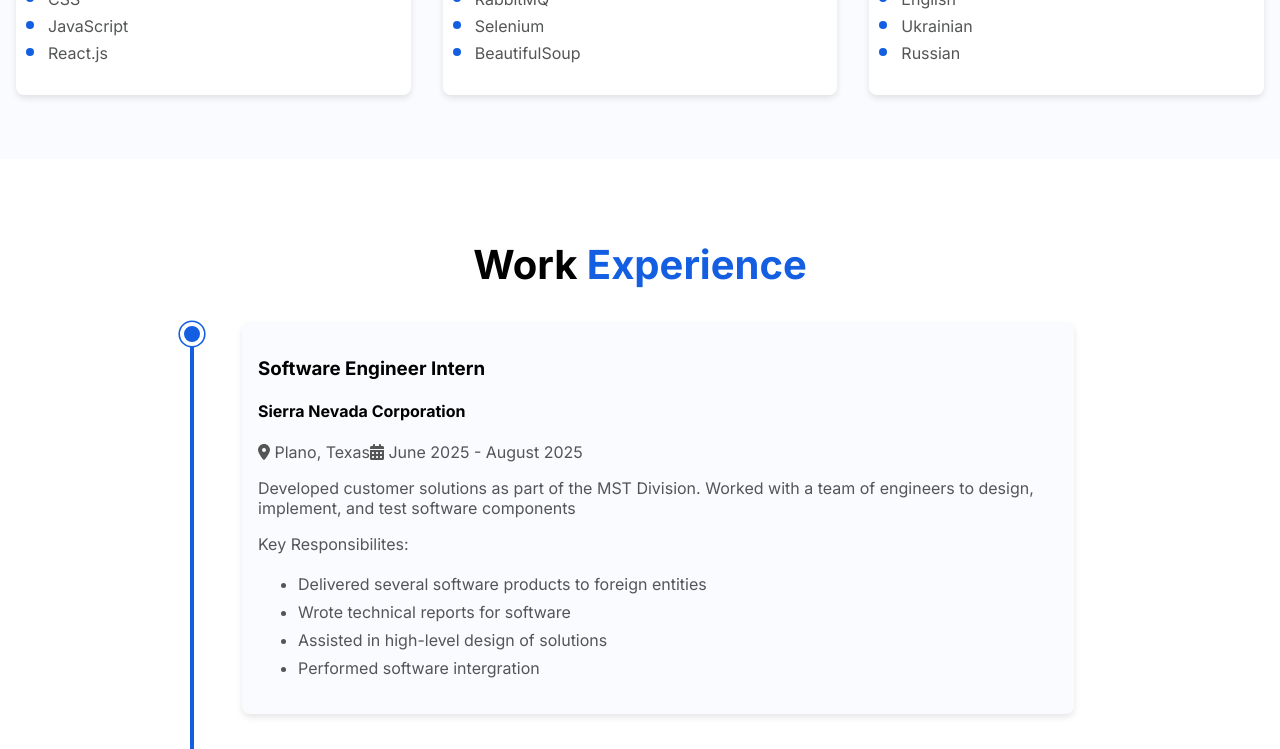
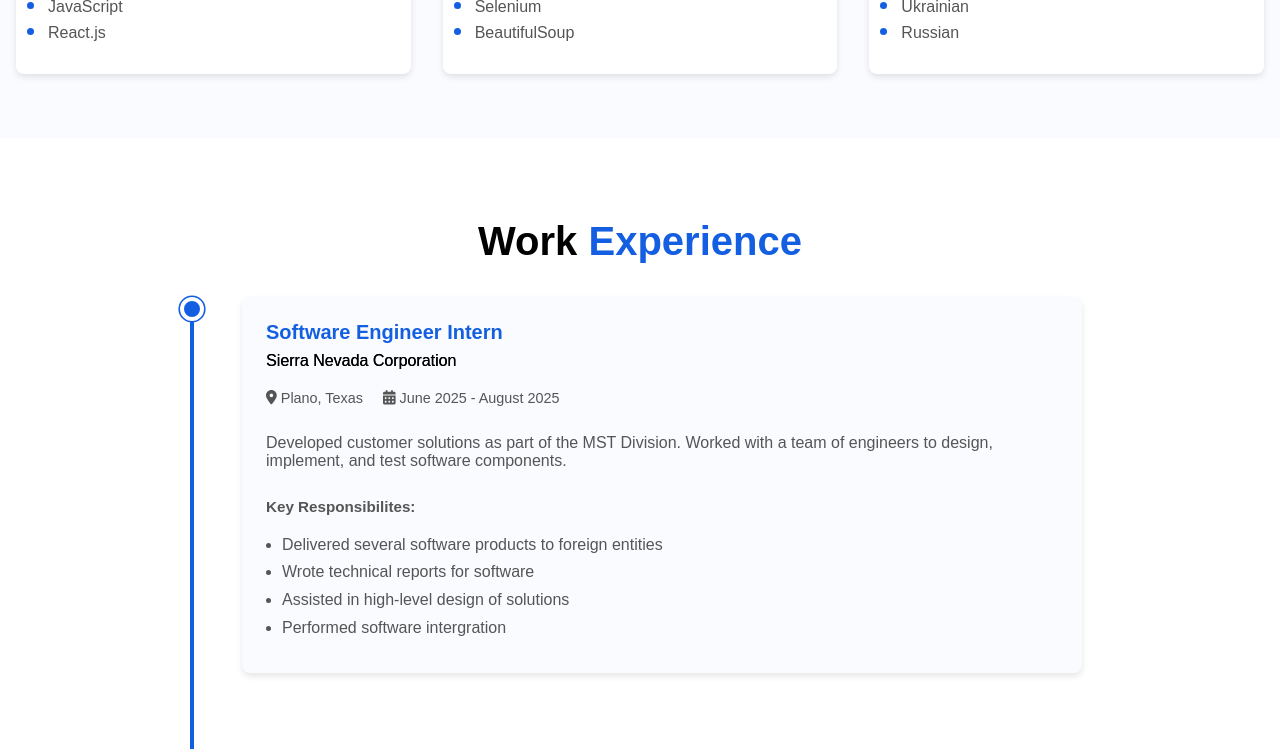
Before and after one commit to RoboticsMB/Personal_Website_2.0, a React (Create React App) app: page / in a window 1280 px wide. Shown: the part 2000-2749 px from the top of the page. Built offline with nearby package versions, Linux system fonts and the light colour scheme.

Commit message:
Finished styling the experiences section, also modified fonts and colors for other sections for smoother flow

```diff
--- a/src/App.css
+++ b/src/App.css
@@ -7,7 +7,7 @@
 
 body{
   overflow-x: hidden;
-  font-family: 'Inter', sans-serif;
+  font-family: 'Manrope', sans-serif;
 }
 
 section{
--- a/src/Components/About/About.css
+++ b/src/Components/About/About.css
@@ -19,7 +19,7 @@
     align-items: center;
     justify-content: space-evenly;
     flex-wrap: wrap;
-    font-size: 1rem;
+    font-size: 1.0rem;
 }
 
 .about-image{
--- a/src/Components/Experience/Experience.css
+++ b/src/Components/Experience/Experience.css
@@ -16,7 +16,6 @@
 .timeline{
     position: relative;
     margin: 0 auto;
-    /* margin-left: 5rem; This is for the line to not be at edge of screen because its a border */
     padding-left: 1rem; /*This is so that the text is not right up against the line*/
     border-left: .25rem solid #145fe1;
     max-width: 55rem;
@@ -49,6 +48,7 @@
     max-width: 50rem;
     min-width: 20rem;
     padding: 1rem;
+    padding-left: 1.5rem;
     transition: box-shadow 0.3s ease;
 }
 
@@ -60,8 +60,47 @@
     color: #545555;
 }
 
+.timeline-content ul{
+    padding-left: 1rem;
+}
+
 .timeline-content li{
-    padding-top: .25rem;
-    padding-bottom: .25rem;
+    padding-top: .3rem;
+    padding-bottom: .3rem;
     color: #545555;
 }
+
+.job-title{
+    font-size: 1.25rem;
+    font-weight: 700;
+    /* text-shadow: .025rem 0 0 currentColor; */
+    color: #145fe1;
+    margin-top: .5rem;
+    margin-bottom: .5rem;
+}
+
+.company-name{
+    font-weight: normal;
+    margin-top: .5rem;
+    margin-bottom: 1.25rem;
+    font-size: 1rem;
+    font-weight: 500;
+    text-shadow: .01rem 0 0 currentColor;
+}
+
+.meta{
+    font-size: .9rem;
+    margin-top: 1.25rem;
+    margin-bottom: 1.75rem;
+}
+
+.job-summary{
+    margin-top: 1.75rem;
+    margin-bottom: 1.75rem;
+}
+
+.responsibilities-label{
+    margin-top: 1.75rem;
+    font-size: .95rem;
+    font-weight: 600;
+}
--- a/src/Components/Experience/Experience.js
+++ b/src/Components/Experience/Experience.js
@@ -9,7 +9,7 @@
             company: "Sierra Nevada Corporation",
             location: "Plano, Texas",
             date: "June 2025 - August 2025",
-            summary: "Developed customer solutions as part of the MST Division. Worked with a team of engineers to design, implement, and test software components",
+            summary: "Developed customer solutions as part of the MST Division. Worked with a team of engineers to design, implement, and test software components.",
             responsibilites: [
                 "Delivered several software products to foreign entities",
                 "Wrote technical reports for software",
@@ -22,7 +22,7 @@
             company: "University of Maryland Career Center",
             location: "College Park, Maryland",
             date: "September 2024 - Present",
-            summary: "Supported technological operations of the career center. Worked with four other IT's to troubleshoot technical issues",
+            summary: "Supported technological operations of the career center. Worked with four other IT's to troubleshoot technical issues.",
             responsibilites: [
                 "Resolved software, hardware, and electronic issues",
                 "Provided technical support to events on campus",
@@ -35,7 +35,7 @@
             company: "University of Maryland Institute for Health Computing",
             location: "College Park, Maryland",
             date: "August 2024 - Present",
-            summary: "Conducted research as part of the GPS-Health Group. Worked with doctors, researchers, and software engineers to design new analytical methods",
+            summary: "Conducted research as part of the GPS-Health Group. Worked with doctors, researchers, and software engineers to design new analytical methods.",
             responsibilites: [
                 "Developed automated data scrapers to extract information",
                 "Created data pipelines to process information",
@@ -47,8 +47,8 @@
             title: "Game Design Apprentice",
             company: "Simcoach Games",
             location: "Pittsburgh, Pennsylvania",
-            date: "August 2024 - Present",
-            summary: "Developed a prototype of a transformational game. Lead three other interns in drafting, creating, and presenting the project",
+            date: "June 2024 - July 2024",
+            summary: "Developed a prototype of a transformational game. Lead three other interns in drafting, creating, and presenting the project.",
             responsibilites: [
                 "Created software implementation of game mechanics",
                 "Oversaw and delegated workload among team members",
@@ -60,8 +60,8 @@
             title: "Chess Instructor",
             company: "Gabriel Petesch Chess",
             location: "Pittsburgh, Pennsylvania",
-            date: "August 2024 - Present",
-            summary: "Instructed students on chess theory. Worked with supervisor (International Master) to oversee administrative duties",
+            date: "June 2023 - August 2023",
+            summary: "Instructed students on chess theory. Worked with supervisor (International Master) to oversee administrative duties.",
             responsibilites: [
                 "Taught chess concepts and tactics to students",
                 "Adminstered and supported chess tournaments",
@@ -82,9 +82,10 @@
                             <h4 className="company-name">{exp.company}</h4>
                             <p className="meta">
                                 <FontAwesomeIcon icon={faLocationDot} size=".5x"/> {exp.location}
+                                &nbsp; &nbsp; &nbsp;
                                 <FontAwesomeIcon icon={faCalendarDays} size=".5x"/> {exp.date}
                             </p>
-                            <p>{exp.summary}</p>
+                            <p className="job-summary">{exp.summary}</p>
                             <p className="responsibilities-label">Key Responsibilites:</p>
                             <ul>
                                 {exp.responsibilites.map((res, idx) => (
--- a/src/Components/Navbar/Navbar.css
+++ b/src/Components/Navbar/Navbar.css
@@ -21,7 +21,8 @@
 }
 
 .navbar-header{
-    font-weight: bold;
+    font-weight: 700;
+    text-shadow: .025rem 0 0 currentColor;
 }
 
 .navbar.navbar-scrolled .navbar-header{
@@ -55,7 +56,7 @@
 }
 
 .navbar.navbar-scrolled .navbar-container a{
-    color: black;
+    color: #545555;
 }
 
 /*Settings for the encompassing mobile menu div*/
--- a/src/Components/Skills/Skills.css
+++ b/src/Components/Skills/Skills.css
@@ -38,6 +38,8 @@
 }
 
 .skill-category h3{
+    font-weight: 700;
+    text-shadow: .025rem 0 0 currentColor;
     color: #145fe1;
 }
 
```
